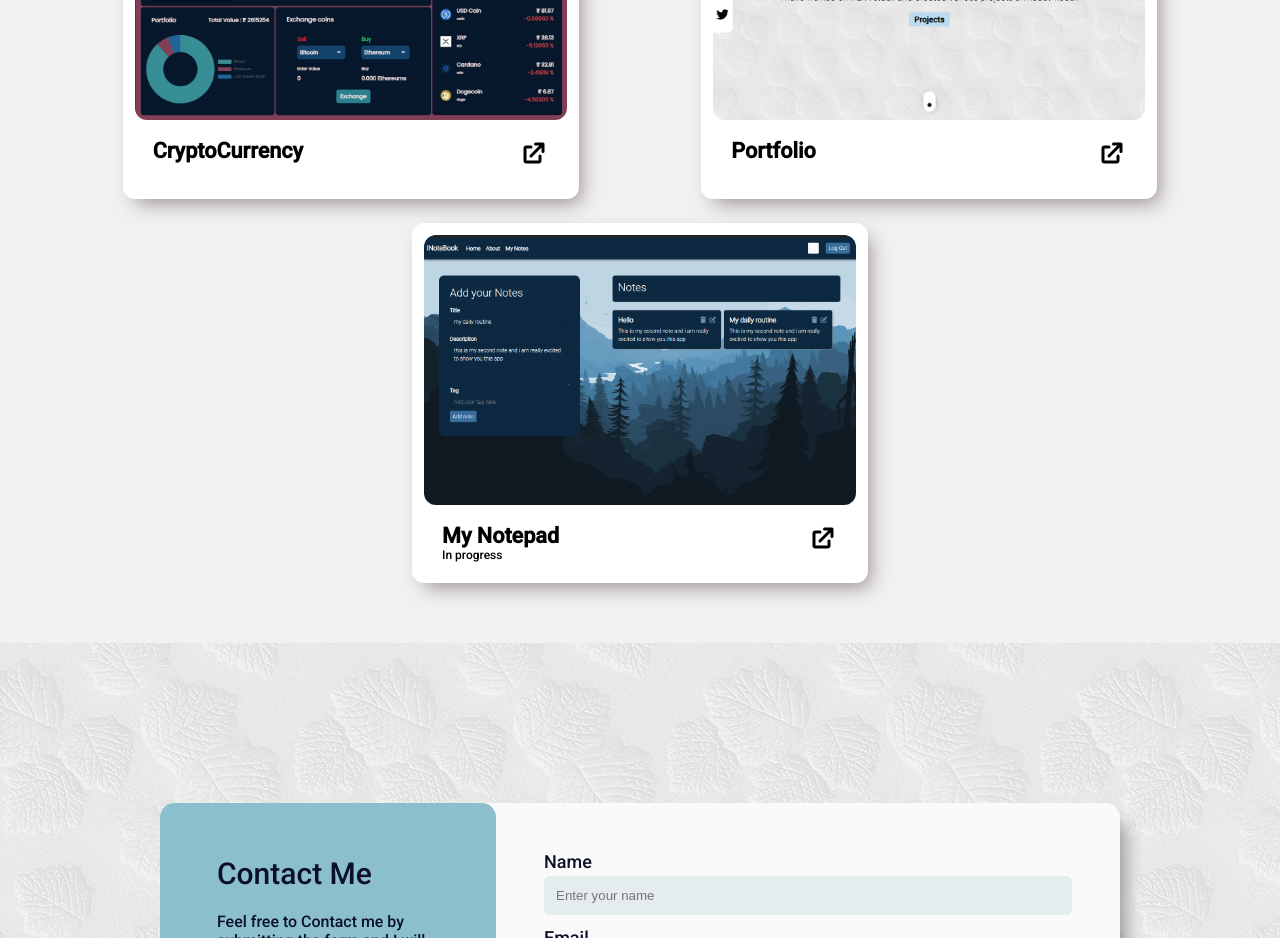
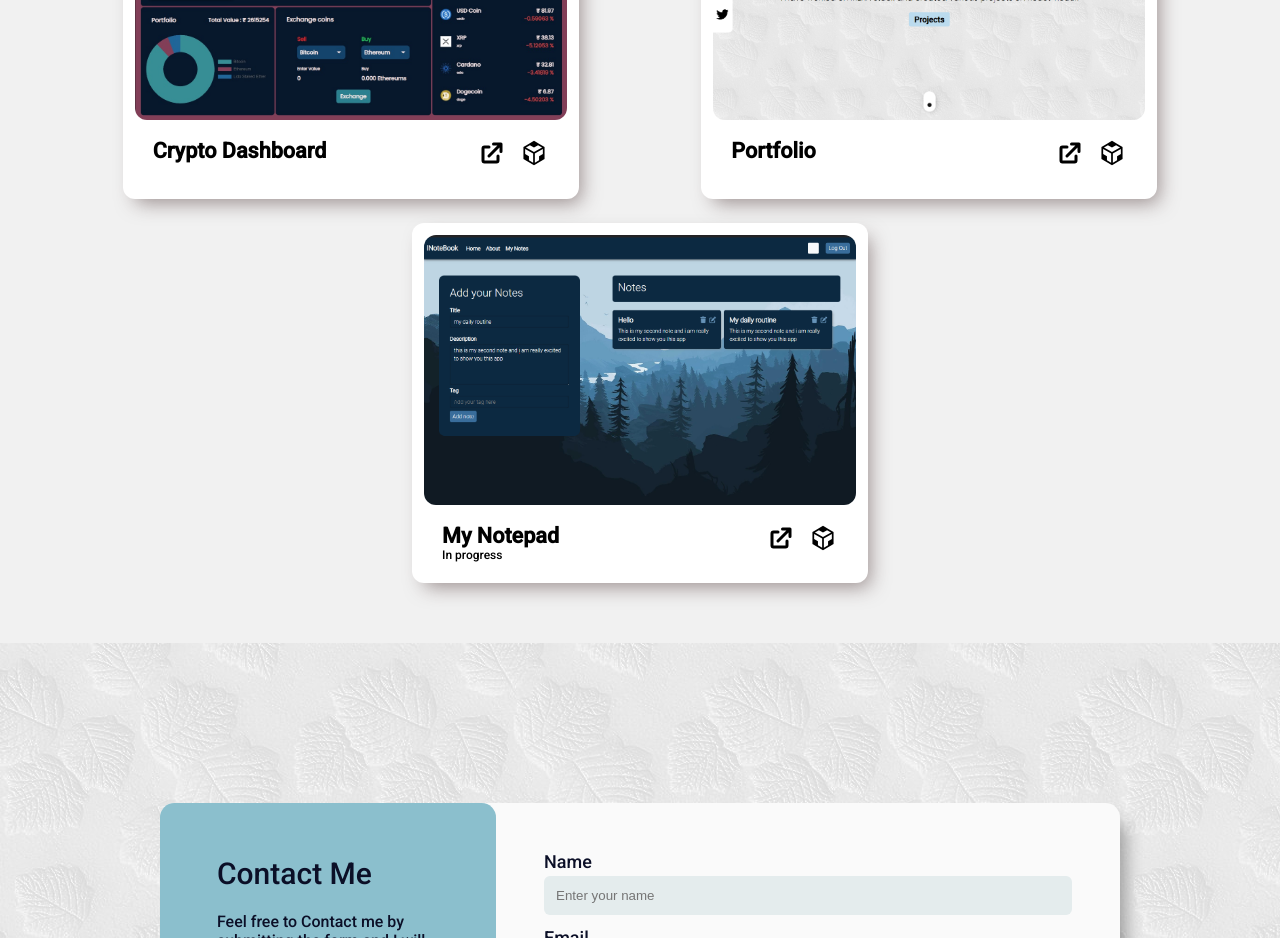
Before and after one commit to nikhil-223/myPortfolio, a React (Create React App) app: page / in a window 1280 px wide. Shown: the part 2120-3058 px from the top of the page. Built offline with nearby package versions, Linux system fonts and the light colour scheme.

Commit message:
added github code links for project

```diff
--- a/src/components/projects/Project.js
+++ b/src/components/projects/Project.js
@@ -1,9 +1,9 @@
 import React from "react";
 import { HiExternalLink } from "react-icons/hi";
-import { FaReadme } from "react-icons/fa";
+import { AiOutlineCodeSandbox } from "react-icons/ai";
 
 const Project = (props) => {
-	const { projectName, imgURL, projectURL,projectDesc } = props;
+	const { projectName, imgURL, projectURL,projectDesc,github } = props;
 	return (
 		<div className={`project ${projectName}`}>
 			<a href={projectURL} target="blank">
@@ -11,14 +11,17 @@ const Project = (props) => {
 			</a>
 
 			<div className="project-details">
-				<div className="project-nameDesc"><span>{projectName}</span><span className="projectDesc">{projectDesc}</span></div>
+				<div className="project-nameDesc">
+					<span>{projectName}</span>
+					<span className="projectDesc">{projectDesc}</span>
+				</div>
 				<div className="project-read-more">
 					<a href={projectURL} target="blank">
 						<HiExternalLink />
 					</a>
-					{/* <a href={projectURL}>
-						<FaReadme />
-					</a> */}
+					<a href={github}>
+						<AiOutlineCodeSandbox />
+					</a>
 				</div>
 			</div>
 		</div>
--- a/src/components/projects/Projects.js
+++ b/src/components/projects/Projects.js
@@ -8,21 +8,24 @@ import Project from "./Project";
 const Projects = () => {
 	const projects = [
 		{
-			projectName: "CryptoCurrency",
+			projectName: "Crypto Dashboard",
 			description: "",
 			imgURL: crypto,
+			github: "https://github.com/nikhil-223/cryptocurrency-project",
 			projectURL: "https://crypto-currency-board.netlify.app/",
 		},
 		{
 			projectName: "Portfolio",
 			description: "",
 			imgURL: portfolio,
+			github: "https://github.com/nikhil-223/myPortfolio",
 			projectURL: "https://nikhilshekhawat.netlify.app/",
 		},
 		{
 			projectName: "My Notepad",
 			description: "In progress",
 			imgURL: inotepad,
+			github: "https://github.com/nikhil-223/inotepad",
 			projectURL: "https://inotepad.netlify.app/",
 		},
 	];
@@ -40,6 +43,7 @@ const Projects = () => {
 							imgURL={item.imgURL}
 							projectURL={item.projectURL}
 							projectDesc={item.description}
+							github={item.github}
 						/>
 					);
 				})}
```
